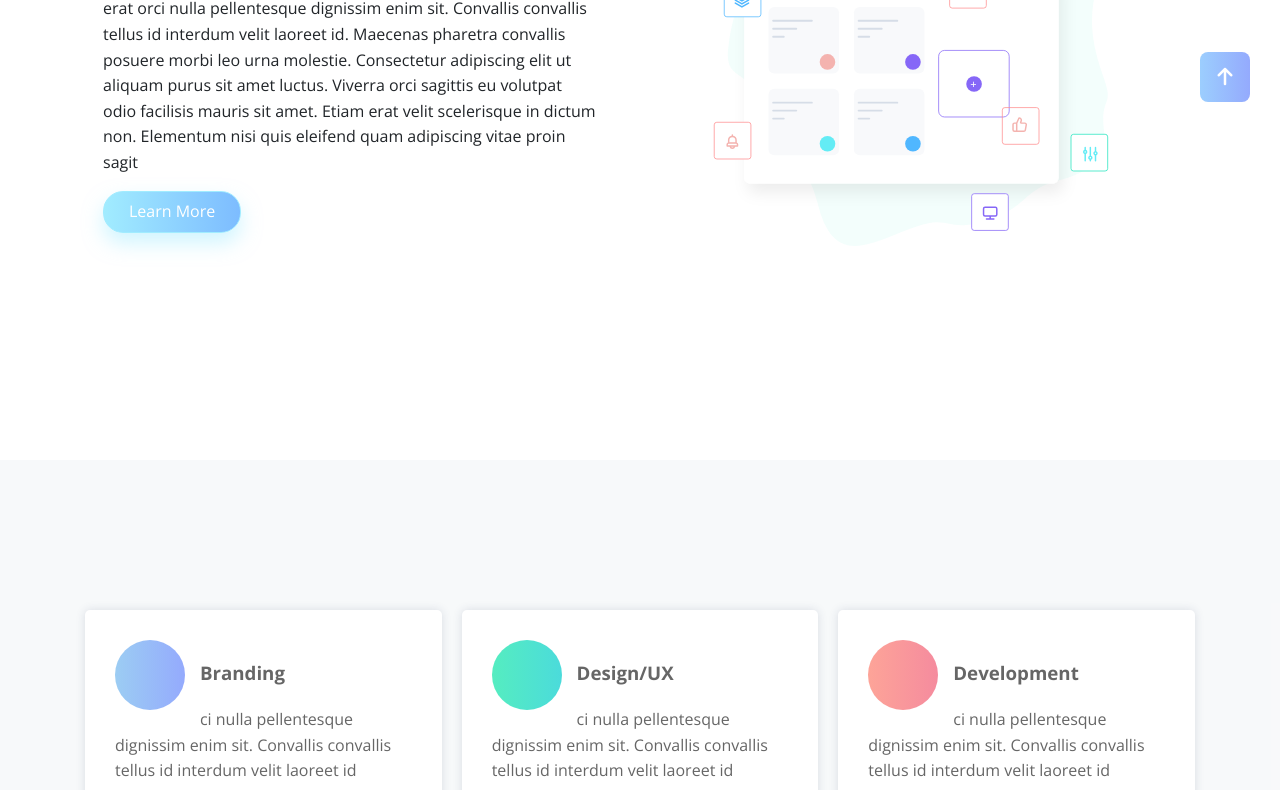
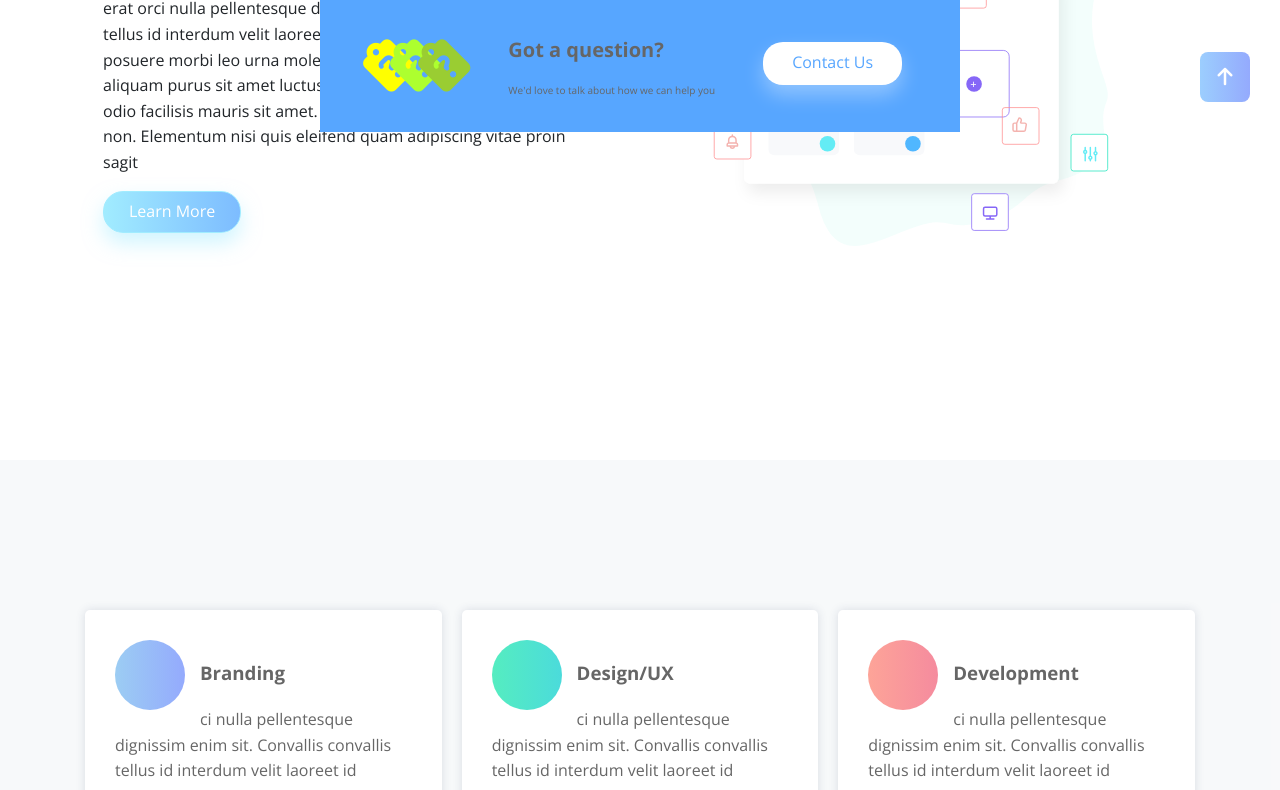
Before and after one commit to jpmllr89/coderLandingPage, a plain HTML site: page index.html in a window 1280 px wide. Shown: the part 668-1458 px from the top of the page. Drawn offline with nearby package versions, Linux system fonts and the light colour scheme.

Commit message:
Add sticky question card on the bottom

```diff
--- a/css/main.css
+++ b/css/main.css
@@ -385,6 +385,7 @@ footer{
   margin: 0 calc(-49.6vw + 50%);
   padding-top: 20px;
   overflow-x: hidden;
+  padding-bottom: 140px;
 }
 
 .social-media-icons ul, .footer-bottom ul{
@@ -461,3 +462,54 @@ footer{
   z-index: 1000;
   cursor: pointer;
 }
+
+
+.questions-card{
+  background-color: var(--font-color-link);
+  display: flex;
+  margin: 0 auto;
+  flex-direction: row;
+  align-items: center;
+  width: 50%;
+  justify-content: space-evenly;
+  position: fixed;
+  bottom: 0;
+  left: 0;
+  right: 0;
+  padding: var(--size-20);
+  z-index: 100;
+}
+.icons-wrapper{
+  display:flex;
+  flex-direction: row;
+  gap: -100px;
+}
+.icons-wrapper i{
+  font-size: var(--size-50);
+  transform: rotate(-45deg);
+  margin-left: -10px;
+}
+
+i.yello{
+  color:yellow;
+}
+
+i.yellogreen{
+  color: greenyellow
+}
+
+i.green{
+  color: yellowgreen;
+}
+.question-ask{
+  padding: var(--size-10);
+}
+.question-ask h5{
+  margin: var(--size-10) 0;
+  font-size: var(--size-20);
+}
+
+.question-ask span{
+  font-size: var(--size-10);
+  margin-top: -10px;
+}
--- a/index.html
+++ b/index.html
@@ -364,5 +364,19 @@
     <a href="#top" id="scrollUp">
         <i class="fa-solid fa-arrow-up"></i>
     </a>
+    <div class="questions-card">
+        <div class="icons-wrapper">
+            <i class="fa-solid fa-clipboard-question yello"></i>
+            <i class="fa-solid fa-clipboard-question yellogreen"></i>
+            <i class="fa-solid fa-clipboard-question green"></i>
+        </div>
+        <div class="question-ask">
+            <h5>Got a question?</h5>
+            <span>We'd love to talk about how we can help you</span>
+        </div>
+        <a href="" class="btn btn-white">
+            Contact Us
+        </a>
+    </div>
 </body>
 </html>
```
